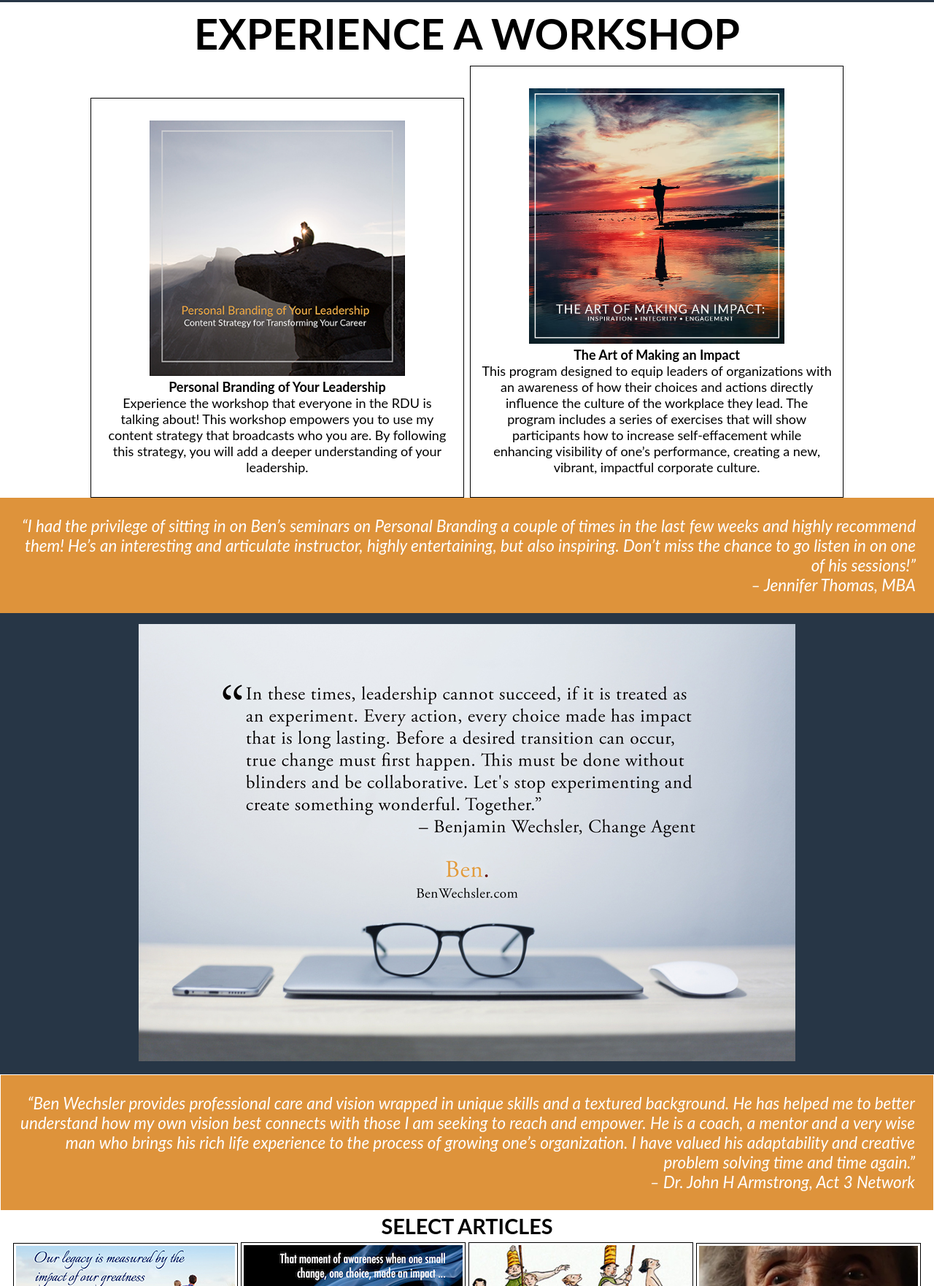
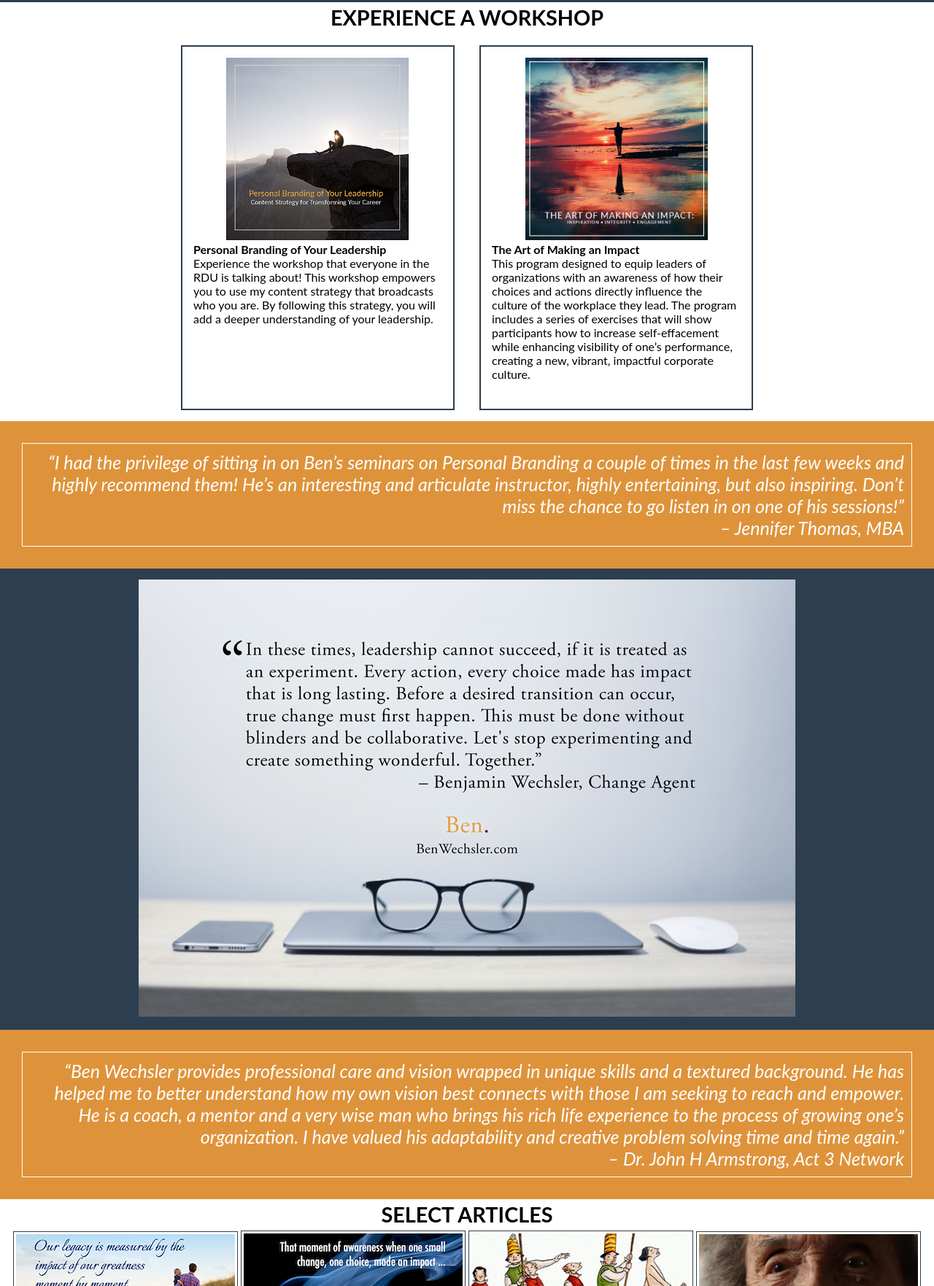
Before and after one commit to RobertYearling/benwechsler, a plain HTML site: page New/index.html in a window 1280 px wide. Shown: the part 1038-2800 px from the top of the page at 73% size. Drawn offline with Linux system fonts and the light colour scheme; a script that the page names is missing.

Commit message:
add styling to new class and id tags

```diff
--- a/New/stylesheets/stylesheet.css
+++ b/New/stylesheets/stylesheet.css
@@ -88,30 +88,42 @@ li {
 }
 
 .img {
-  width: 350px;
+  width: 250px;
 }
 
-.description {
+#description {
   text-align: left;
 }
 
 .workshops {
   display: inline-block;
-  border: 1px solid black;
-  padding: 30px 15px;;
-  width: 40%;
-  font-size: 18px;
+  vertical-align: middle;
+  border: 2px solid #2C3E50;
+  width: 375px;
+  height: 500px;
+  padding: 15px;
+  margin: 15px;
+}
+
+.testimonials {
+  border: 1px solid white;
+  padding: 10px;
+  color: white;
+  text-align: right;
+  font-family: Lato, Raleway, sans-serif;
+  font-size: 25px;
+  font-style: italic;
 }
 
 .articles {
   display: inline-block;
-  border: 1px solid black;
+  border: 1px solid #2C3E50;
   padding: 3px;
   text-align: center;
 }
 
 .item1 {
-  background-color: rgb(39, 54, 70);
+  background-color: #2C3E50;
   color: white;
   text-align: center;
   padding: 7px;
@@ -148,7 +160,7 @@ li {
 }
 
 .item6 {
-  background-color: rgb(39, 54, 70);
+  background-color: #2C3E50;
   color: white;
   text-align: center;
   padding: 15px;
@@ -156,32 +168,24 @@ li {
 
 .item7 {
   text-align: center;
-  font-size: 2.0em;
 }
 
 .item8 {
   background-color: rgb(222, 147, 59);
-  color: white;
-  text-align: right;
-  padding: 25px;
-  font-size: 1.4em;
-  font-style: italic;
+  padding: 30px;
+
 }
 
 .item9 {
-  background-color: rgb(39, 54, 70);
+  background-color: #2C3E50;
   text-align: center;
   padding: 15px;
 }
 
 .item10 {
   background-color: rgb(222, 147, 59);
-  color: white;
-  border: 1px solid white;
-  text-align: right;
-  padding: 25px;
-  font-size: 1.4em;
-  font-style: italic;
+  padding: 30px;
+
 }
 
 .item11 {
@@ -189,7 +193,7 @@ li {
 }
 
 .item12 {
-  background-color: rgb(39, 54, 70);
+  background-color: #2C3E50;
   color: white;
 }
 
```
